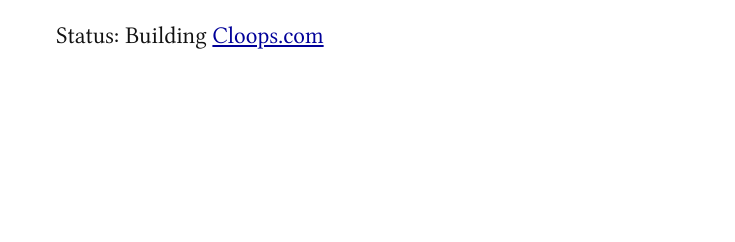
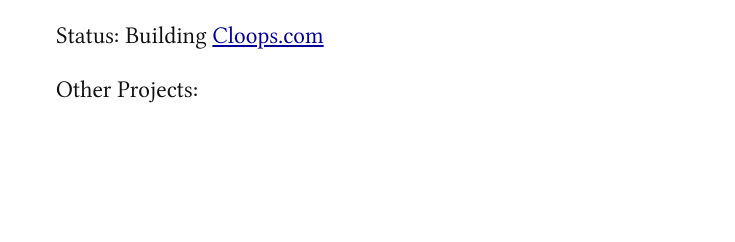
Before and after one commit to JackDanger/jackdanger.github.com, a plain HTML site: page index.html in a window 1280 px wide. Shown: the top 242 px of the page, 545-1280 px from the left. Drawn offline with nearby package versions, Linux system fonts and the light colour scheme.

Commit message:
adding other projects

```diff
--- a/index.html
+++ b/index.html
@@ -31,6 +31,7 @@
       </div>
       <div class="span-8">
         <h2>Status: Building <a href="http://cloops.com/" title="Cloops Local Coupons">Cloops.com</a></h2>
+        <h2>Other Projects:</h2>
         <ul id="repos">
         </ul>
       </div>
```
